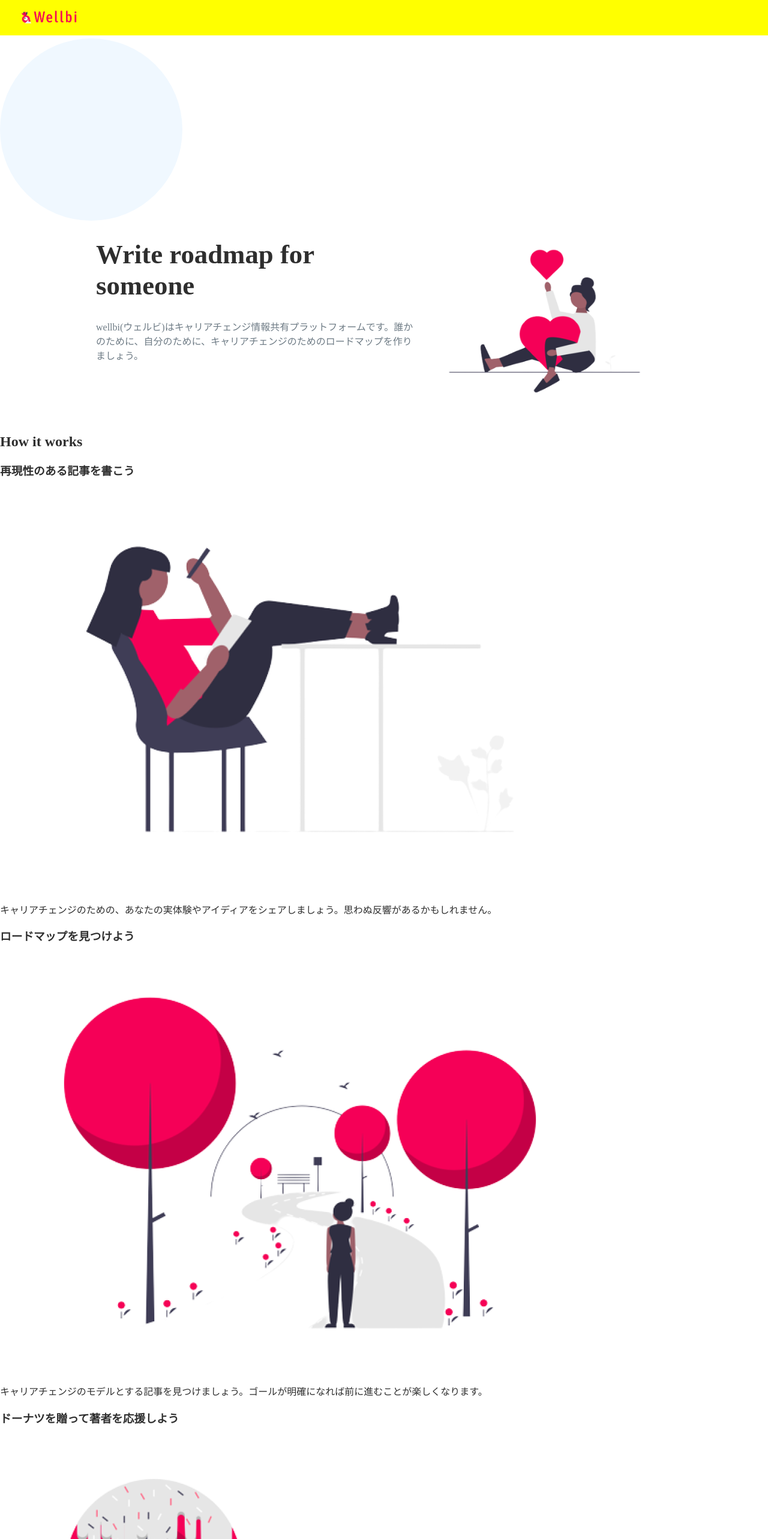
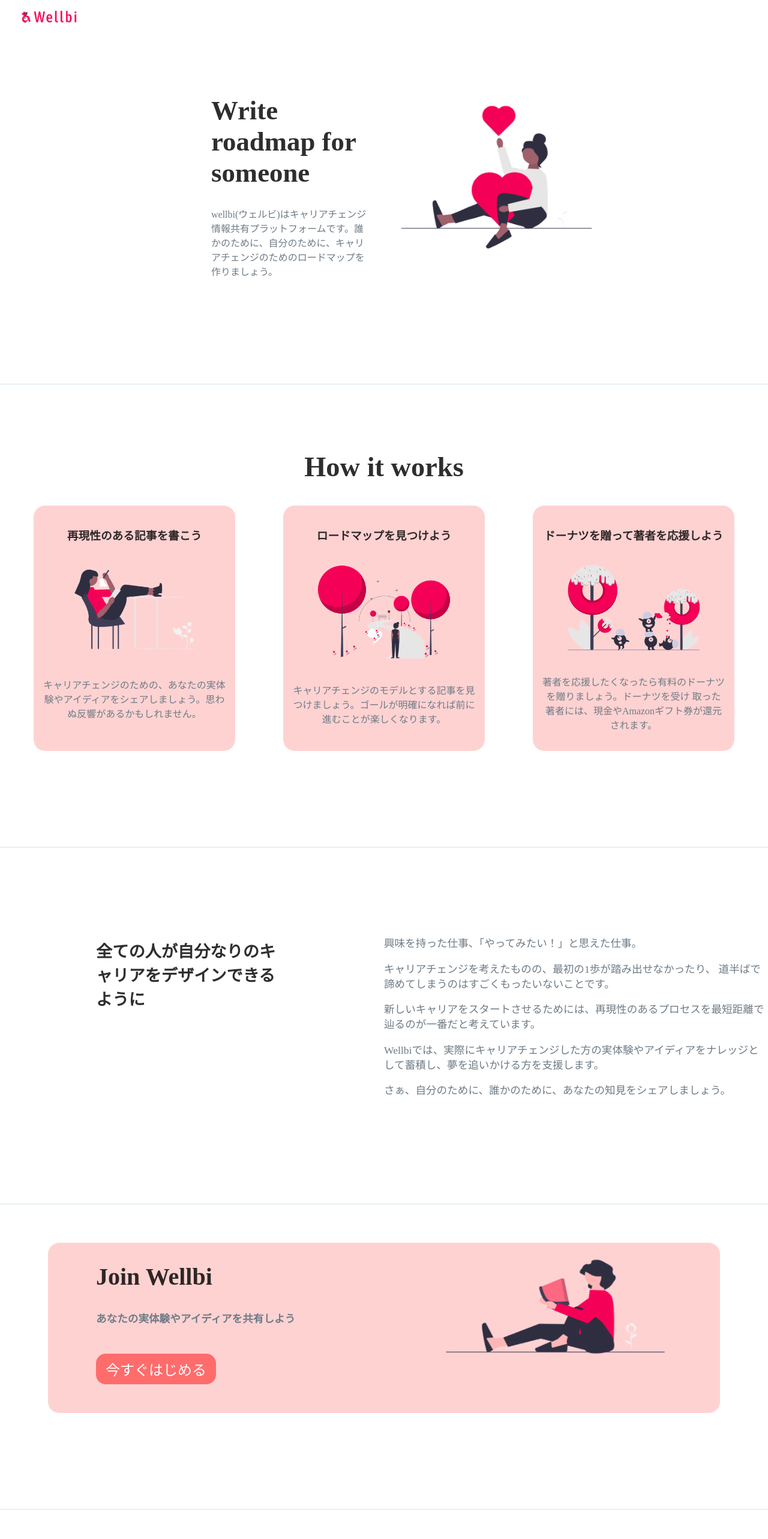
Before and after one commit to NakamuraFumiya/wellbi-front, a Next.js app: page / in a window 1280 px wide. Shown: the top 2566 px of the page at 60% size. After the commit the page ends 2517 px from the top, so only its background shows below. Built offline with nearby package versions, Linux system fonts and the light colour scheme.

Commit message:
Aboutページのレイアウト修正

```diff
--- a/src/components/page/About/About.tsx
+++ b/src/components/page/About/About.tsx
@@ -8,11 +8,11 @@ import styled from "styled-components";
 //   height: 100vh;
 // `;
 
-const HeaderWrapper = styled.header`
+const StyledHeader = styled.header`
   position: fixed;
   top: 0;
   width: 100vw;
-  background-color: yellow;
+  background-color: white;
   padding: 1rem 2rem;
 `;
 
@@ -28,69 +28,180 @@ const FlexBoxColumn = styled.div`
 const FlexBoxRow = styled.div`
   display: flex;
   flex-direction: row;
-  margin-left: 10rem;
-  margin-right: 10rem;
+  margin-left: 22rem;
+  margin-right: 15rem;
 `;
 
 const Circle = styled.div`
-  posision: relative;
-  top: 50px;
-  left: 50px;
+  //posision: fixed;
+  //width: 100vw;
+  //top: 50px;
+  //left: 50px;
   width: 19rem;
   height: 19rem;
   border-radius: 50%;
-  background-color: aliceblue;
+  background-color: #D6E3ED;
+  opacity: 0.3;
 `;
 
-const H1 = styled.h1`
+const StyledTitle = styled.h1`
   font-size: 2.8rem;
-  //margin-left: 491px;
 `;
 
-const P = styled.p`
-  //margin-left: 491px;
+const StyledDescription = styled.p`
   color: #6E7B85;
 `;
+
+const Border = styled.div`
+  padding-top: 10rem;
+  border-bottom: 1px solid #D6E3ED;
+`;
+
+const StyledHowItWorks = styled.h2`
+  text-align: center;
+  font-size: 2.9rem;
+  padding-top: 0.5rem;
+`
+
+const StyledContentParent = styled.div`
+  diplay: flex;
+  //flex-direction: row;
+`
+
+const StyledContentFlexBox = styled.div`
+  display: flex;
+  flex-display: row;
+  column-gap: 5rem;
+  //align-items: center;
+  justify-content: center;
+`;
+
+const StyledContentChild = styled.div`
+  background-color: rgba(255, 108, 108, 0.3);
+  width: 19rem;
+  border-radius: 1.2rem;
+  padding: 1rem;
+  text-align: center;
+`;
+
+const StyledServiceVisionFlexBox = styled.div`
+  display: flex;
+  column-gap: 10rem;
+  padding-left: 10rem;
+`;
+const StyledServiceVisionTitle = styled.h2`
+  font-size: 1.7rem;
+  width: 20rem;
+`;
+const StyledServiceVisionDescription = styled.p`
+  font-size: 1.1rem;
+  width: 40rem;
+  color: #6E7B85;
+`;
+
+// 4つ目のブロック
+const StyledJoinFlexBox = styled.div`
+  display: flex;
+  background-color: rgba(255, 108, 108, 0.3);
+  border-radius: 1.2rem;
+  column-gap: 10rem;
+  padding: 0 5rem;
+  margin: 0 auto;
+  width: 60rem;
+  justify-content: space-between;
+
+`;
+const StyledJoinTitle = styled.h2`
+  font-size: 2.5rem;
+`;
+const StyledJoinDescription = styled.h2`
+  font-size: 1.1rem;
+  color: #6E7B85;
+`;
+const StyledJoinButton = styled.button`
+  font-size: 1.5rem;
+  color: white;
+  background-color: #FF6C6C;
+  border: none;
+  padding: 0.5rem 1rem;
+  margin-top: 2rem;
+  margin-bottom: 3rem;
+  border-radius: 1rem;
+  cursor: pointer;
+`
 
 export const About = () => {
   return (
     <>
-      {/*<Container>*/}
       {/*headerのブロック*/}
-        <HeaderWrapper>
+      <div>
+        <StyledHeader>
           <img src={"/images/common/project/wellbi-logo-icon.png"} width="97.3" height="23" alt="header-icon" />
-        </HeaderWrapper>
+        </StyledHeader>
         <Spacer />
+      </div>
 
       <main>
-          <Circle />
+        {/*<Circle />*/}
+        <Spacer />
         <FlexBoxRow>
           <div>
-              <H1>Write roadmap for someone</H1>
-              <P>wellbi(ウェルビ)はキャリアチェンジ情報共有プラットフォームです。誰かのために、自分のために、キャリアチェンジのためのロードマップを作りましょう。</P>
+            <StyledTitle>Write roadmap for someone</StyledTitle>
+            <StyledDescription>wellbi(ウェルビ)はキャリアチェンジ情報共有プラットフォームです。誰かのために、自分のために、キャリアチェンジのためのロードマップを作りましょう。</StyledDescription>
           </div>
           <img src={"/images/pages/About/headline.png"} width="489" height="335" alt="header-icon" />
         </FlexBoxRow>
+        <Border />
 
-          <h2>How it works</h2>
+        <Spacer />
+        <StyledHowItWorks>How it works</StyledHowItWorks>
+        <StyledContentFlexBox>
+          <StyledContentChild>
             <h3>再現性のある記事を書こう</h3>
-          <img src={"/images/pages/About/article.png"} />
-          <p>キャリアチェンジのための、あなたの実体験やアイディアをシェアしましょう。思わぬ反響があるかもしれません。</p>
+            <img src={"/images/pages/About/article.png"} width={280} height={186} />
+            <StyledDescription>キャリアチェンジのための、あなたの実体験やアイディアをシェアしましょう。思わぬ反響があるかもしれません。</StyledDescription>
+          </StyledContentChild>
+          <StyledContentChild>
             <h3>ロードマップを見つけよう</h3>
-          <img src={"/images/pages/About/roadmap.png"} />
-          <p>キャリアチェンジのモデルとする記事を見つけましょう。ゴールが明確になれば前に進むことが楽しくなります。</p>
+            <img src={"/images/pages/About/roadmap.png"} width={280} height={195}/>
+            <StyledDescription>キャリアチェンジのモデルとする記事を見つけましょう。ゴールが明確になれば前に進むことが楽しくなります。</StyledDescription>
+          </StyledContentChild>
+          <StyledContentChild>
             <h3>ドーナツを贈って著者を応援しよう</h3>
-          <img src={"/images/pages/About/donuts.png"} />
-          <p>著者を応援したくなったら有料のドーナツを贈りましょう。ドーナツを受け 取った著者には、現金やAmazonギフト券が還元されます。(※近日公開予定です)</p>
+            <img src={"/images/pages/About/donuts.png"} width={280} height={181} />
+            <StyledDescription>著者を応援したくなったら有料のドーナツを贈りましょう。ドーナツを受け 取った著者には、現金やAmazonギフト券が還元されます。</StyledDescription>
+          </StyledContentChild>
+        </StyledContentFlexBox>
+        <Border />
 
-          <h2>全ての人が自分なりのキャリアをデザインできるように</h2>
-          <p>興味を持った仕事、「やってみたい！」と思えた仕事。</p>
-          <p>キャリアチェンジを考えたものの、最初の1歩が踏み出せなかったり、 道半ばで諦めてしまうのはすごくもったいないことです。</p>
-          <p>新しいキャリアをスタートさせるためには、再現性のあるプロセスを最短距離で辿るのが一番だと考えています。</p>
-          <p>Wellbiでは、実際にキャリアチェンジした方の実体験やアイディアをナレッジとして蓄積し、夢を追いかける方を支援します。</p>
-          <p>さぁ、自分のために、誰かのために、あなたの知見をシェアしましょう。</p>
+        <Spacer />
+        <Spacer />
+        <StyledServiceVisionFlexBox>
+          <StyledServiceVisionTitle>全ての人が自分なりのキャリアをデザインできるように</StyledServiceVisionTitle>
+          <div>
+            <StyledServiceVisionDescription>興味を持った仕事、「やってみたい！」と思えた仕事。</StyledServiceVisionDescription>
+            <StyledServiceVisionDescription>キャリアチェンジを考えたものの、最初の1歩が踏み出せなかったり、 道半ばで諦めてしまうのはすごくもったいないことです。</StyledServiceVisionDescription>
+            <StyledServiceVisionDescription>新しいキャリアをスタートさせるためには、再現性のあるプロセスを最短距離で辿るのが一番だと考えています。</StyledServiceVisionDescription>
+            <StyledServiceVisionDescription>Wellbiでは、実際にキャリアチェンジした方の実体験やアイディアをナレッジとして蓄積し、夢を追いかける方を支援します。</StyledServiceVisionDescription>
+            <StyledServiceVisionDescription>さぁ、自分のために、誰かのために、あなたの知見をシェアしましょう。</StyledServiceVisionDescription>
+          </div>
+        </StyledServiceVisionFlexBox>
+        <Border />
+
+        {/*4つ目のブロック*/}
+        <Spacer />
+        <StyledJoinFlexBox>
+          <div>
+            <StyledJoinTitle>Join Wellbi</StyledJoinTitle>
+            <StyledJoinDescription>あなたの実体験やアイディアを共有しよう</StyledJoinDescription>
+            <StyledJoinButton>今すぐはじめる</StyledJoinButton>
+          </div>
+          <img src={"/images/pages/About/book.png"} width={392} height={213} />
+        </StyledJoinFlexBox>
+        <Border />
+
+
       </main>
-      {/*</Container>*/}
 
 
     </>
```
Also changed, not shown: public/images/pages/About/book.png. Lines whose indentation alone changed are shown as unchanged.
